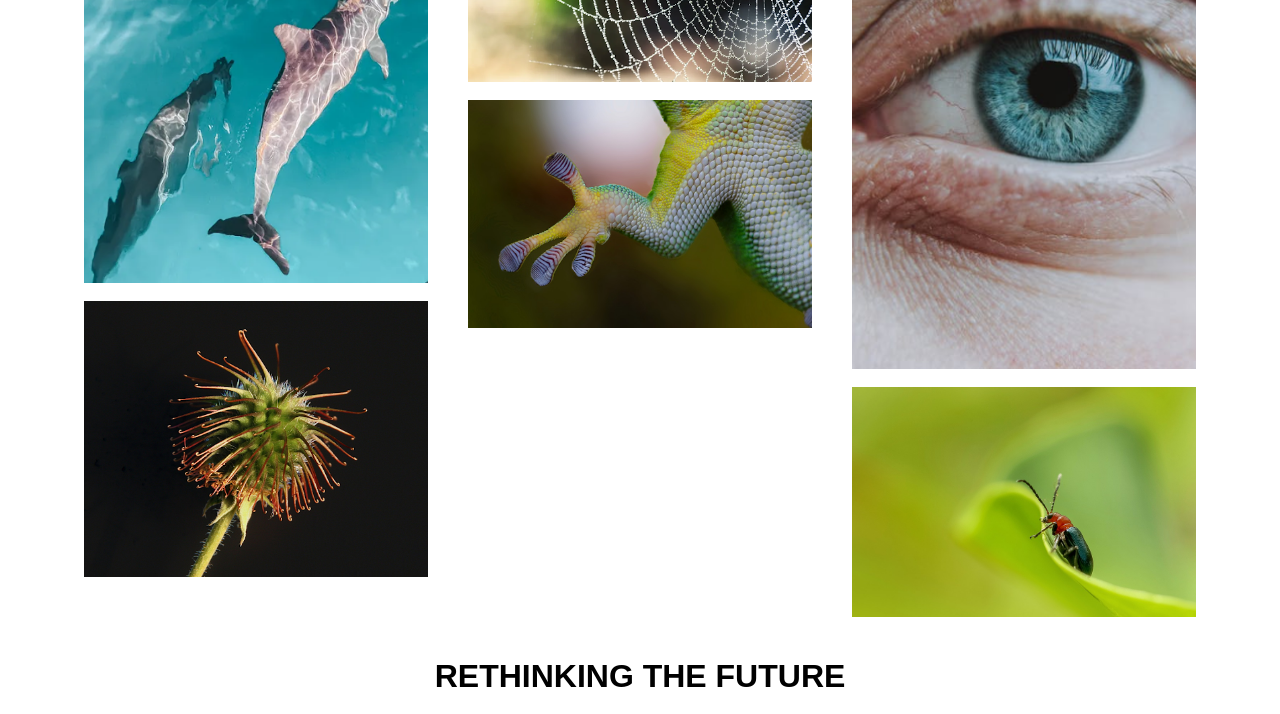
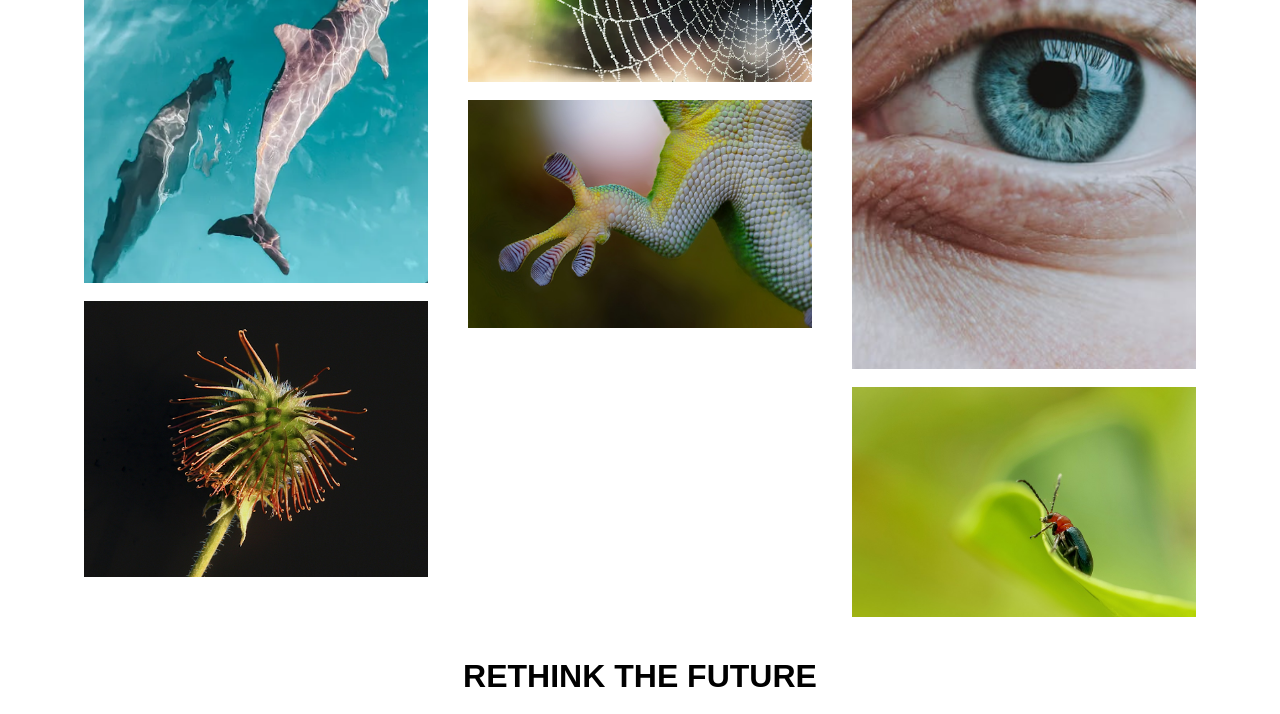
Before and after one commit to JTennants/SB3000, a plain HTML site: page biomimetics.html in a window 1280 px wide. Shown: the part 847-1561 px from the top of the page. Drawn offline with Linux system fonts and the light colour scheme; grey boxes are pictures that could not be loaded.

Commit message:
Update biomimetics.html

```diff
--- a/biomimetics.html
+++ b/biomimetics.html
@@ -126,7 +126,7 @@
 
 
 
-      <h1 style="text-align:center" style="color:SeaGreen" >RETHINKING THE FUTURE</h1>
+      <h1 style="text-align:center" style="color:SeaGreen" >RETHINK THE FUTURE</h1>
 
 <div style="text-align:center;">
 	<iframe width="560" height="315" src="https://www.youtube.com/embed/fWJHh3LoO70?start=1" frameborder="0" allow="accelerometer; autoplay; clipboard-write; encrypted-media; gyroscope; picture-in-picture" allowfullscreen></iframe>
```
